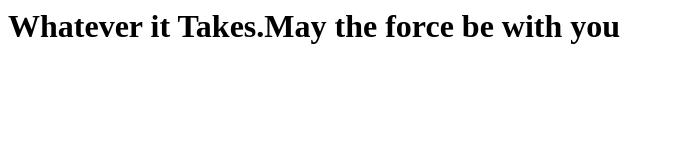
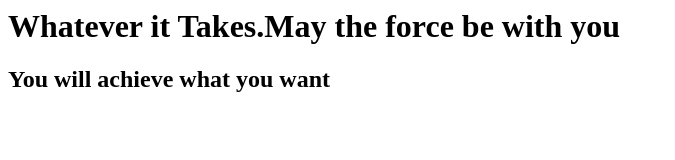
Before and after one commit to ramaschittella/firstgitreo, a plain HTML site: page index.html in a window 1280 px wide. Shown: the whole page, without its empty margins (0-675 px from the left). Drawn offline with Linux system fonts and the light colour scheme.

Commit message:
added 2nd quote

```diff
--- a/index.html
+++ b/index.html
@@ -1,5 +1,6 @@
 <html>
 <body>
 <h1>Whatever it Takes.May the force be with you</h1>
+<h2>You will achieve what you want</h2>
 </body>
 </html>
```
